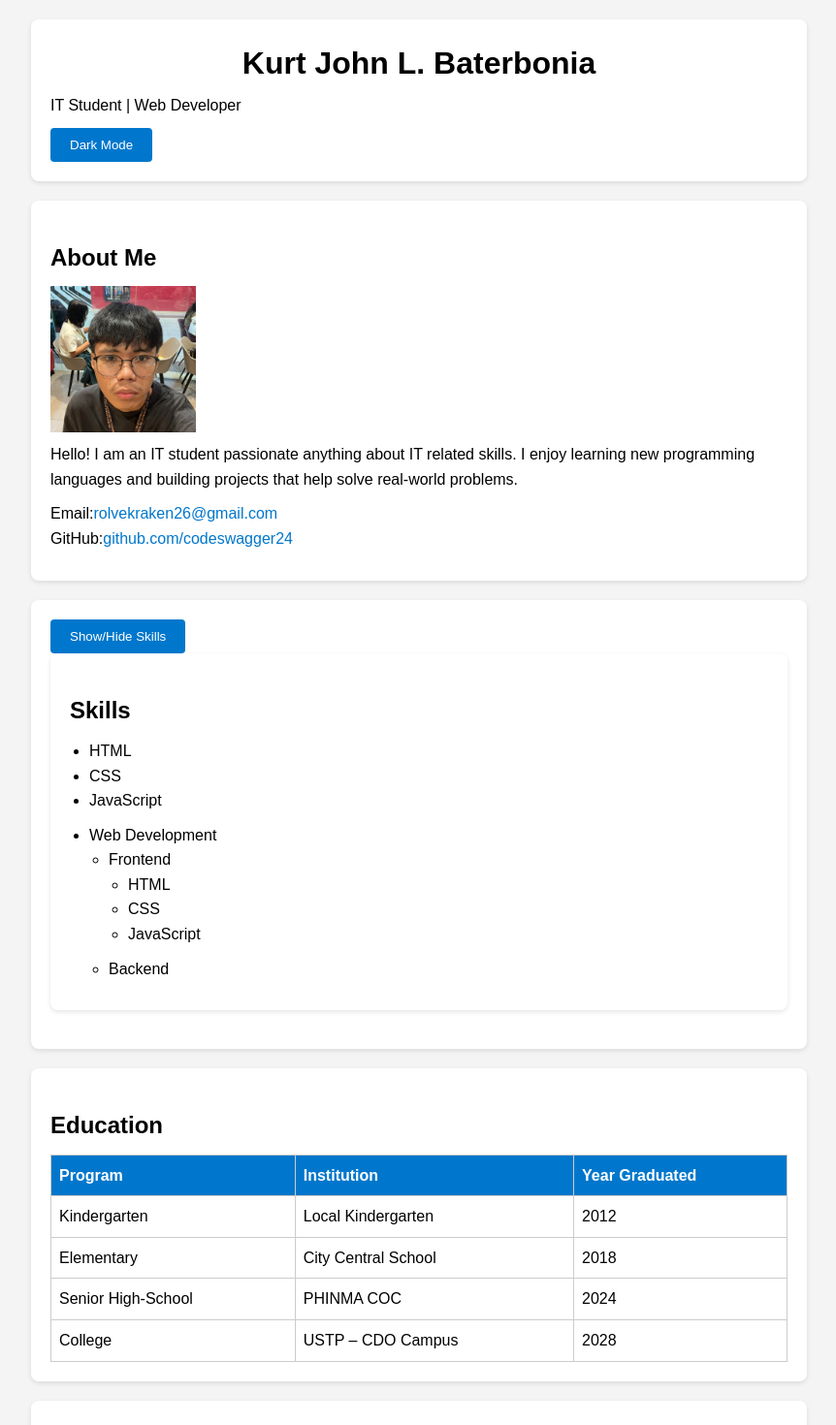
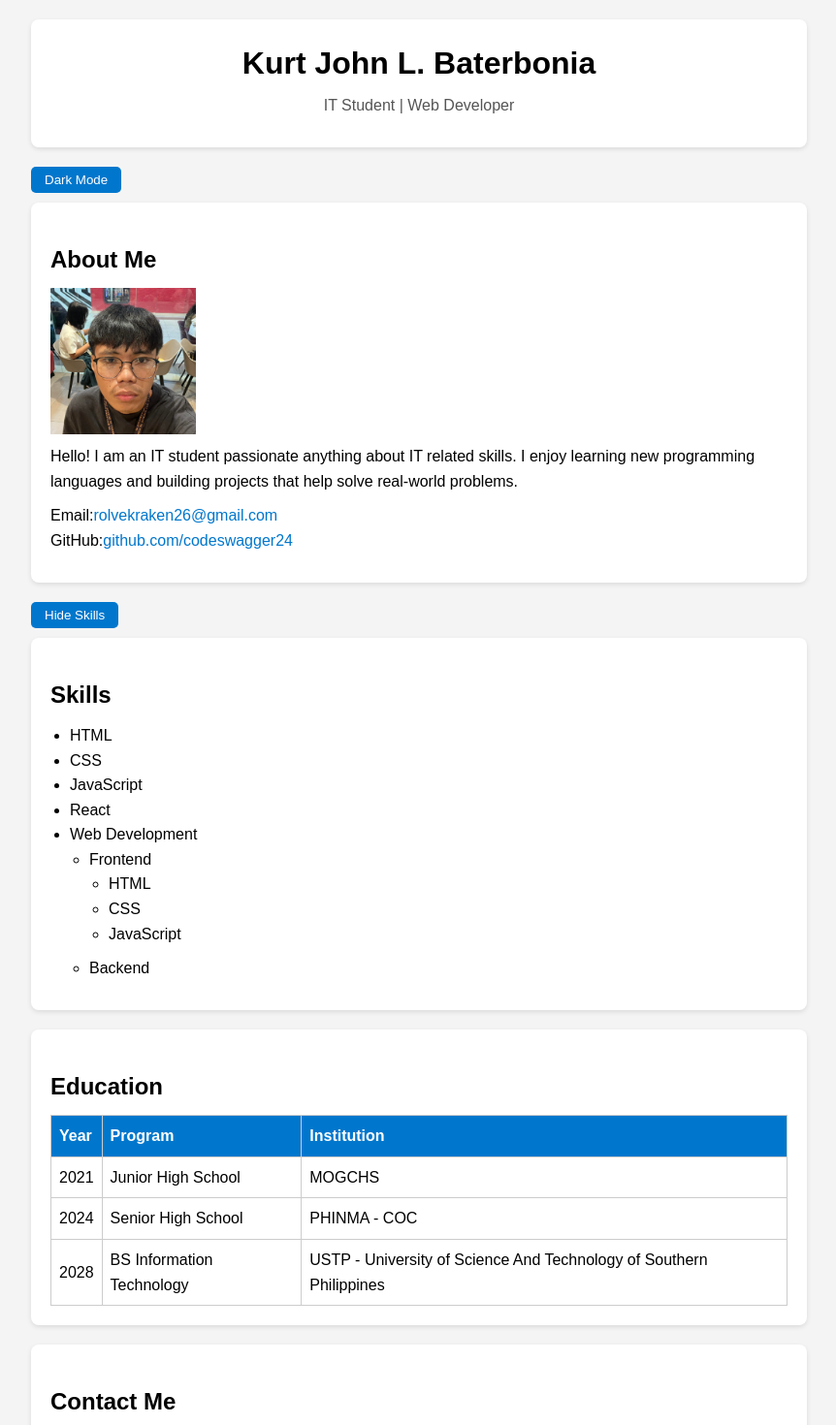
Before and after one commit to codeswagger24/First-repository, a React (Vite) app in the folder personal-cv-react/: page / in a window 1280 px wide. Shown: the top 1470 px of the page at 97% size, without its empty margins (208-1070 px from the left). Built offline with nearby package versions, Linux system fonts and the light colour scheme.

Commit message:
WSAT-M6: Enhanced React CV with props and dynamic rendering

```diff
--- a/personal-cv-react/src/App.jsx
+++ b/personal-cv-react/src/App.jsx
@@ -1,20 +1,78 @@
-import { useState } from "react";
+import { useState, useEffect } from "react";
 import Header from "./components/Header";
 import About from "./components/About";
 import Skills from "./components/Skills";
 import Education from "./components/Education";
 import Contact from "./components/Contact";
 import './index.css';
+
 function App() {
   const [darkMode, setDarkMode] = useState(false);
+
+  const skills = [
+    "HTML",
+    "CSS",
+    "JavaScript",
+    "React",
+    {
+      title: "Web Development",
+      subSkills: [
+        {
+          title: "Frontend",
+          subSkills: ["HTML", "CSS", "JavaScript"]
+        },
+        {
+          title: "Backend",
+          subSkills: []
+        }
+      ]
+    }
+  ];
+
+  const education = [
+    {
+      year: "2021",
+      program: "Junior High School",
+      school: "MOGCHS"
+    },
+    {
+      year: "2024",
+      program: "Senior High School",
+      school: "PHINMA - COC"
+    },
+    {
+      year: "2028",
+      program: "BS Information Technology",
+      school: "USTP - University of Science And Technology of Southern Philippines"
+    },
+  ];
+
+  useEffect(() => {
+    if (darkMode) {
+      document.body.classList.add("dark-mode");
+    } else {
+      document.body.classList.remove("dark-mode");
+    }
+  }, [darkMode]);
+
   return (
-    <div className={darkMode ? "dark-mode" : "container"}>
-      <Header darkMode={darkMode} setDarkMode={setDarkMode}/>
+    <div className="container">
+      <Header />
+
+      <div className="button-wrapper" style={{ marginBottom: "10px" }}>
+        <button
+          onClick={() => setDarkMode(!darkMode)}
+          className="toggle-button"
+        >
+          {darkMode ? "Light Mode" : "Dark Mode"}
+        </button>
+      </div>
+
       <main>
-      <About />
-      <Skills />
-      <Education />
-      <Contact />
+        <About />
+        <Skills skills={skills} />
+        <Education education={education} />
+        <Contact />
       </main>
     </div>
   );
--- a/personal-cv-react/src/components/About.jsx
+++ b/personal-cv-react/src/components/About.jsx
@@ -1,9 +1,8 @@
 import profileImg from "../assets/images/profile.jpg";
-
+import Card from "./Card";
 function About() {
   return (
-    <section className="card">
-      <h2>About Me</h2>
+    <Card title="About Me">
       <img src={profileImg} alt="Profile photo" />
       <p>Hello! I am an IT student passionate anything about IT related skills. I enjoy learning new programming languages and building projects that help solve real-world problems.</p>
       <p>Email:
@@ -11,7 +10,7 @@ function About() {
         GitHub:
         <a href="https://github.com/codeswagger24" target="_blank" rel="noopener noreferrer">github.com/codeswagger24</a>
       </p>
-    </section>
+    </Card>
   );
 }
 
--- /dev/null
+++ b/personal-cv-react/src/components/Card.jsx
@@ -0,0 +1,9 @@
+function Card({ title, children }) {
+    return (
+    <section className="card">
+    <h2>{title}</h2>
+    {children}
+    </section>
+    );
+    }
+    export default Card;
--- a/personal-cv-react/src/components/Contact.jsx
+++ b/personal-cv-react/src/components/Contact.jsx
@@ -1,15 +1,47 @@
-function Header() {
-    return (
-      <section className="card">
+import { useState } from "react";
+
+function Contact() {
+  const [name, setName] = useState("");
+  const [email, setEmail] = useState("");
+
+  // ← Insert the handleSubmit function here
+  function handleSubmit(e) {
+    e.preventDefault();
+    alert(`Thank you ${name}!`);
+  }
+
+  return (
+    <section className="card">
       <h2>Contact Me</h2>
-      <form>
-        <input type="text" id="name" placeholder="Name" />
-        <input type="email" id="email" placeholder="Email" />
-        <textarea placeholder="Message" rows="5" required></textarea><br /><br />
-        <button type="submit" id="submitBtn">Send</button>
+      <form onSubmit={handleSubmit}>
+        <input
+          type="text"
+          value={name}
+          onChange={(e) => setName(e.target.value)}
+          placeholder="Name"
+          required
+        />
+
+        <input
+          type="email"
+          value={email}
+          onChange={(e) => setEmail(e.target.value)}
+          placeholder="Email"
+          required
+        />
+
+        <textarea
+          placeholder="Message"
+          rows="5"
+          required
+        ></textarea>
+
+        <button type="submit" id="submitBtn">
+          Send
+        </button>
       </form>
     </section>
-    );
-  }
+  );
+}
 
-  export default Header;
+export default Contact;
--- a/personal-cv-react/src/components/Education.jsx
+++ b/personal-cv-react/src/components/Education.jsx
@@ -1,33 +1,24 @@
-function Education() {
+function Education({ education }) {
   return (
     <section className="card">
       <h2>Education</h2>
-        <table border="1">
+      <table>
+        <thead>
           <tr>
+            <th>Year</th>
             <th>Program</th>
             <th>Institution</th>
-            <th>Year Graduated</th>
           </tr>
-          <tr>
-            <td>Kindergarten</td>
-            <td>Local Kindergarten</td>
-            <td>2012</td>
+        </thead>
+        <tbody>
+          {education.map((item, index) => (
+            <tr key={index}>
+              <td>{item.year}</td>
+              <td>{item.program}</td>
+              <td>{item.school}</td>
             </tr>
-          <tr>
-            <td>Elementary</td>
-            <td>City Central School</td>
-            <td>2018</td>
-          </tr>
-          <tr>
-            <td>Senior High-School</td>
-            <td>PHINMA COC</td>
-            <td>2024</td>
-          </tr>
-          <tr>
-            <td>College</td>
-            <td>USTP – CDO Campus</td>
-            <td>2028</td>
-          </tr>
+          ))}
+        </tbody>
       </table>
     </section>
   );
--- a/personal-cv-react/src/components/Header.jsx
+++ b/personal-cv-react/src/components/Header.jsx
@@ -3,9 +3,6 @@ function Header({ darkMode, setDarkMode }) {
     <header className="card">
       <h1>Kurt John L. Baterbonia</h1>
       <p>IT Student | Web Developer</p>
-      <button onClick={() => setDarkMode(!darkMode)}>
-        {darkMode ? "Light Mode" : "Dark Mode"}
-      </button>
     </header>
   );
 }
--- a/personal-cv-react/src/components/Skills.jsx
+++ b/personal-cv-react/src/components/Skills.jsx
@@ -1,43 +1,45 @@
 import { useState } from "react";
 
-function Skills() {
+function Skills({ skills }) {
   const [showSkills, setShowSkills] = useState(true);
 
+  const renderSkills = (skillsList) => (
+    <ul>
+      {skillsList.map((skill, index) => {
+        if (typeof skill === "string") {
+          return <li key={index}>{skill}</li>;
+        }
+        if (skill.title) {
+          return (
+            <li key={index}>
+              {skill.title}
+              {skill.subSkills && skill.subSkills.length > 0 && renderSkills(skill.subSkills)}
+            </li>
+          );
+        }
+        return null;
+      })}
+    </ul>
+  );
+
   return (
-    <section className="card">
-      <button onClick={() => setShowSkills(!showSkills)}>
-        Show/Hide Skills
+    <div style={{ marginBottom: "20px" }}>
+      {/* Button sits outside the card */}
+      <button
+        onClick={() => setShowSkills(!showSkills)}
+        className="toggle-button"
+        style={{ marginBottom: "10px" }} // spacing between button and card
+      >
+        {showSkills ? "Hide Skills" : "Show Skills"}
       </button>
 
       {showSkills && (
         <section className="card">
           <h2>Skills</h2>
-
-          <ul>
-            <li>HTML</li>
-            <li>CSS</li>
-            <li>JavaScript</li>
-          </ul>
-
-          <ul>
-            <li>
-              Web Development
-              <ul>
-                <li>
-                  Frontend
-                  <ul>
-                    <li>HTML</li>
-                    <li>CSS</li>
-                    <li>JavaScript</li>
-                  </ul>
-                </li>
-                <li>Backend</li>
-              </ul>
-            </li>
-          </ul>
+          {renderSkills(skills)}
         </section>
       )}
-    </section>
+    </div>
   );
 }
 
--- a/personal-cv-react/src/index.css
+++ b/personal-cv-react/src/index.css
@@ -1,10 +1,11 @@
-
+/* Reset */
 * {
   box-sizing: border-box;
   margin: 0;
   padding: 0;
 }
 
+/* Body */
 body {
   font-family: Arial, sans-serif;
   line-height: 1.6;
@@ -13,13 +14,13 @@ body {
   padding: 20px;
 }
 
+/* Container */
 .container {
   max-width: 800px;
   margin: 0 auto;
 }
 
-
-
+/* Cards */
 .card {
   background: #ffffff;
   padding: 20px;
@@ -29,11 +30,28 @@ body {
   max-width: 800px;
 }
 
-
-
+/* Headings */
 h1 {
   text-align: center;
   margin-bottom: 10px;
+}
+
+header.card h1 {
+  font-size: 2em;
+  margin-bottom: 5px;
+}
+
+header.card p {
+  text-align: center;
+  margin-top: 0;
+  font-weight: 500;
+  font-size: 1rem;
+  color: #555;
+}
+
+/* Subheading in dark mode */
+.dark-mode header.card p {
+  color: white;
 }
 
 h2 {
@@ -41,6 +59,7 @@ h2 {
   margin-bottom: 10px;
 }
 
+/* Paragraphs and lists */
 p {
   margin-bottom: 10px;
 }
@@ -55,6 +74,7 @@ ul ul {
   list-style-type: circle;
 }
 
+/* Links */
 a {
   text-decoration: none;
   color: #0077cc;
@@ -64,6 +84,7 @@ a:hover {
   color: #005fa3;
 }
 
+/* Tables */
 table {
   width: 100%;
   border-collapse: collapse;
@@ -81,8 +102,7 @@ th {
   color: white;
 }
 
-
-
+/* Forms */
 form {
   display: flex;
   flex-direction: column;
@@ -98,7 +118,7 @@ textarea {
   box-sizing: border-box;
 }
 
-
+/* Buttons */
 button {
   padding: 10px 20px;
   background-color: #0077cc;
@@ -112,7 +132,25 @@ button:hover {
   background-color: #005fa3;
 }
 
+.toggle-button {
+  padding: 6px 14px;
+  border-radius: 5px;
+  border: none;
+  background-color: #0077cc;
+  color: white;
+  cursor: pointer;
+  transition: background-color 0.3s ease;
+}
 
+.toggle-button:hover {
+  background-color: #0056b3;
+}
+
+body.dark-mode .toggle-button {
+  background-color: #3399ff;
+}
+
+/* Images */
 img {
   max-width: 150px;
   height: auto;
@@ -121,16 +159,12 @@ img {
   border-radius: 0;
 }
 
-
+/* Layout */
 header, main, footer {
   margin-bottom: 30px;
 }
 
-header h1 {
-  font-size: 2em;
-  margin-bottom: 5px;
-}
-
+/* Dark Mode */
 .dark-mode {
   background-color: #121212;
   color: white;
@@ -153,7 +187,7 @@ header h1 {
   color: #82cfff;
 }
 
-
+/* Hidden class (if needed) */
 .hidden {
   display: none;
 }
```
Lines whose indentation alone changed are shown as unchanged.
